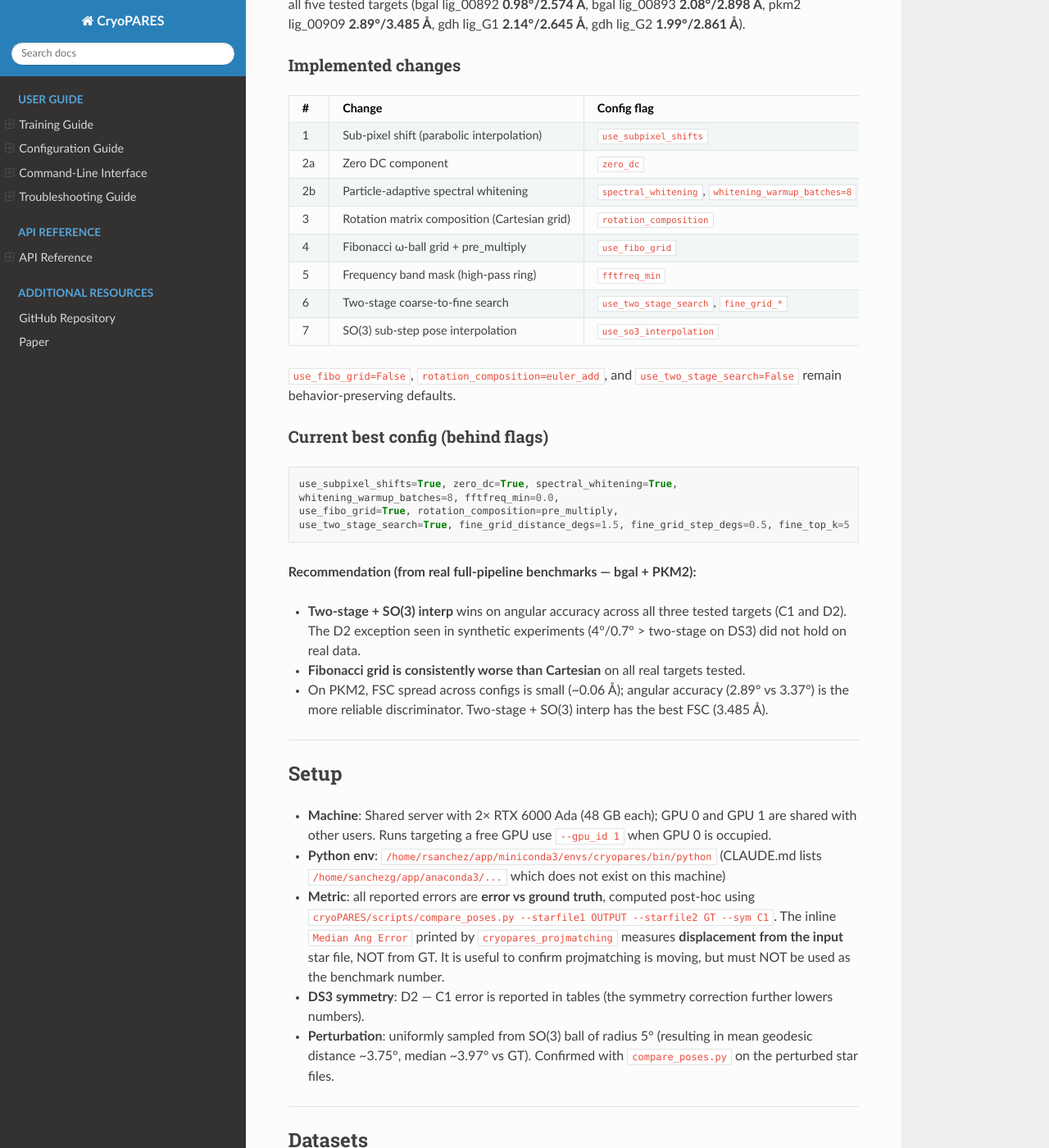
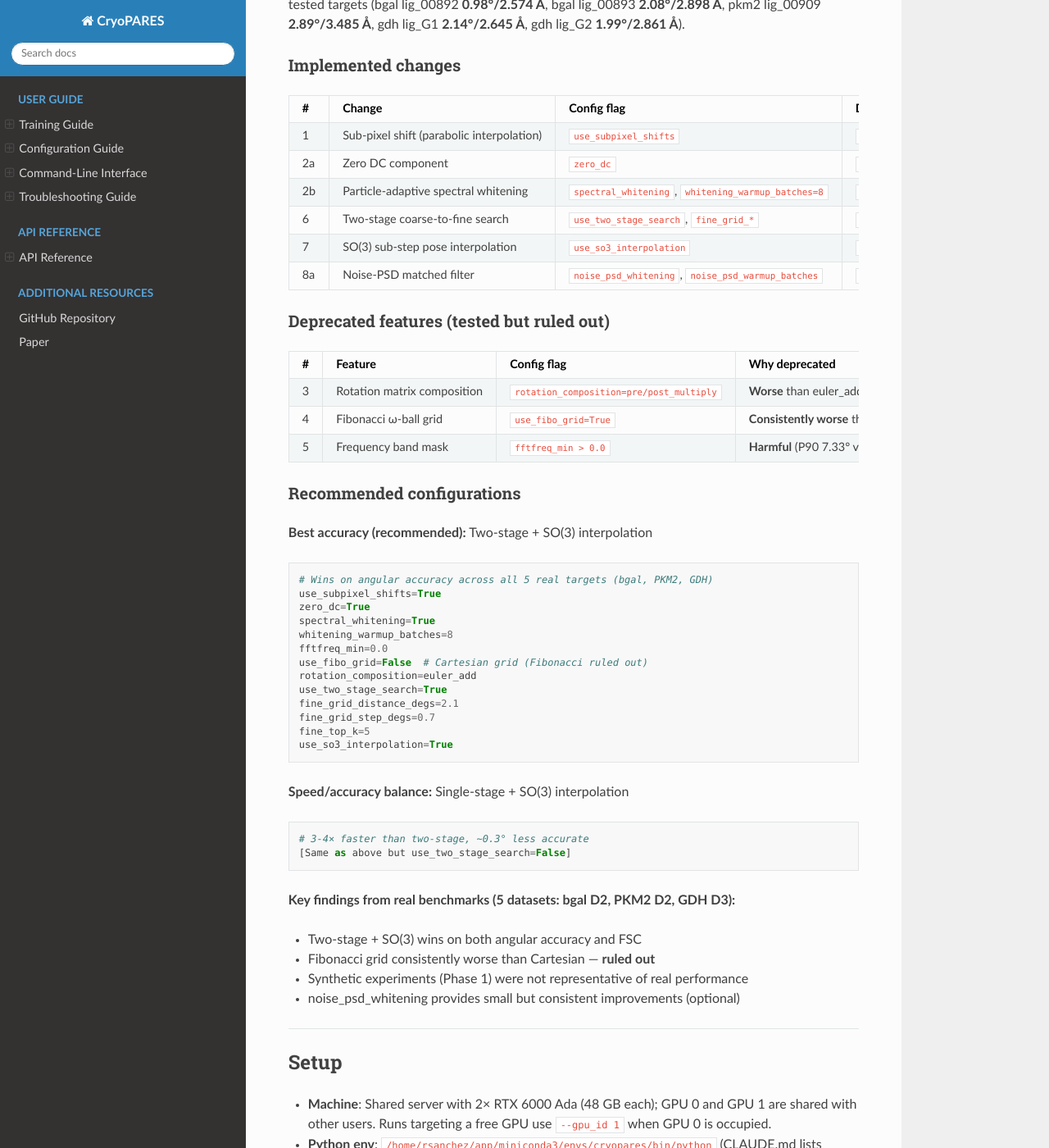
Before and after one commit to rsanchezgarc/cryoPARES, a Sphinx documentation site: the page built from docs/projmatching_benchmark_results.md, in a window 1280 px wide and 1400 px high, scrolled down 831 px. Shown: the whole window at 82% size. Built offline with Sphinx 7.4.7 and the Read the Docs theme 3.1.0, drawn with Linux system fonts in a browser that asks for light colours; some of the changed text lies outside the part shown.

Commit message:
Fix critical conflicts in projmatching documentation
- Correct fine grid params: 2.1°/0.7° (was incorrectly 1.5°/0.5°)
- Fix Fibonacci contradiction: mark as deprecated, not recommended
- Move deprecated features to separate table
- Update recommended configs with correct Cartesian grid params

````diff
--- a/docs/projmatching_benchmark_results.md
+++ b/docs/projmatching_benchmark_results.md
@@ -25,7 +25,7 @@ model** (the actual D2 use case), which will be the ground truth for configurati
 ## Executive summary
 
 **Starting point:** NN pose estimates (~7°) → Cartesian 6°/2° projmatching plateaus near 1.3–1.7° (master branch).
-**Current best on real data:** Cartesian two-stage + SO(3) interpolation (6°/2° coarse Euler-add, 2.1°/0.7° Fibo fine, K=5, SO(3) interp on fine winner) — best on angular accuracy across all five tested targets (bgal lig_00892 **0.98°/2.574 Å**, bgal lig_00893 **2.08°/2.898 Å**, pkm2 lig_00909 **2.89°/3.485 Å**, gdh lig_G1 **2.14°/2.645 Å**, gdh lig_G2 **1.99°/2.861 Å**).
+**Current best on real data:** Cartesian two-stage + SO(3) interpolation (6°/2° coarse Euler-add, 2.1°/0.7° Cartesian fine, K=5, SO(3) interp) — best on angular accuracy across all five tested targets (bgal lig_00892 **0.98°/2.574 Å**, bgal lig_00893 **2.08°/2.898 Å**, pkm2 lig_00909 **2.89°/3.485 Å**, gdh lig_G1 **2.14°/2.645 Å**, gdh lig_G2 **1.99°/2.861 Å**).
 
 ### Implemented changes
 
@@ -34,30 +34,48 @@ model** (the actual D2 use case), which will be the ground truth for configurati
 | 1 | Sub-pixel shift (parabolic interpolation) | `use_subpixel_shifts` | `True` | Angular improvement at 1° grid; shift improvement at all grids |
 | 2a | Zero DC component | `zero_dc` | `True` | Small shift accuracy improvement |
 | 2b | Particle-adaptive spectral whitening | `spectral_whitening`, `whitening_warmup_batches=8` | `True` | DS2: 1.64→1.33°, DS3: 1.69→1.43° (19% improvement) |
-| 3 | Rotation matrix composition (Cartesian grid) | `rotation_composition` | `euler_add` | **Worse** than euler_add — grid incompatible with matrix composition |
-| 4 | Fibonacci ω-ball grid + pre_multiply | `use_fibo_grid` | `False` | DS2: 1.33→1.31°, DS3 P90: 4.85→3.52° — best single-stage |
-| 5 | Frequency band mask (high-pass ring) | `fftfreq_min` | `0.0` (off) | **Harmful** (P90 7.33° vs 2.75°) — keep disabled |
 | 6 | Two-stage coarse-to-fine search | `use_two_stage_search`, `fine_grid_*` | `False` | DS2: median 1.37°→**0.42°** (3×); DS3: 1.60°→1.35°; 24% fewer evals vs 6°/1° |
-| 7 | SO(3) sub-step pose interpolation | `use_so3_interpolation` | `False` | **Benchmarked on bgal.** cart_6-2+SO3: lig_00892 1.47°→**1.13°** (23%), FSC 2.667→**2.581 Å**; lig_00893 2.49°→**2.25°** (10%), FSC 2.967→**2.926 Å**. Beats two-stage on FSC for lig_00892. Zero throughput cost (runs at cart_6-2 speed). |
+| 7 | SO(3) sub-step pose interpolation | `use_so3_interpolation` | `True` | cart_6-2+SO3: lig_00892 1.47°→**1.13°** (23%), FSC 2.667→**2.581 Å**; lig_00893 2.49°→**2.25°** (10%). O(1) table-based (0 extra projections). |
+| 8a | Noise-PSD matched filter | `noise_psd_whitening`, `noise_psd_warmup_batches` | `False` | Best angular accuracy on all 4 real targets tested; best FSC on PKM2 (3.432 Å, −0.053 Å) |
 
-`use_fibo_grid=False`, `rotation_composition=euler_add`, and `use_two_stage_search=False` remain
-behavior-preserving defaults.
+### Deprecated features (tested but ruled out)
 
-### Current best config (behind flags)
+| # | Feature | Config flag | Why deprecated |
+|---|---------|-------------|----------------|
+| 3 | Rotation matrix composition | `rotation_composition=pre/post_multiply` | **Worse** than euler_add — Cartesian grid incompatible with matrix composition |
+| 4 | Fibonacci ω-ball grid | `use_fibo_grid=True` | **Consistently worse** than Cartesian on all real targets (bgal, PKM2, GDH). Synthetic results were not representative. |
+| 5 | Frequency band mask | `fftfreq_min > 0.0` | **Harmful** (P90 7.33° vs 2.75°) — low-freq content essential |
 
-```
-use_subpixel_shifts=True, zero_dc=True, spectral_whitening=True,
-whitening_warmup_batches=8, fftfreq_min=0.0,
-use_fibo_grid=True, rotation_composition=pre_multiply,
-use_two_stage_search=True, fine_grid_distance_degs=1.5, fine_grid_step_degs=0.5, fine_top_k=5
+### Recommended configurations
+
+**Best accuracy (recommended):** Two-stage + SO(3) interpolation
+```python
+# Wins on angular accuracy across all 5 real targets (bgal, PKM2, GDH)
+use_subpixel_shifts=True
+zero_dc=True
+spectral_whitening=True
+whitening_warmup_batches=8
+fftfreq_min=0.0
+use_fibo_grid=False  # Cartesian grid (Fibonacci ruled out)
+rotation_composition=euler_add
+use_two_stage_search=True
+fine_grid_distance_degs=2.1
+fine_grid_step_degs=0.7
+fine_top_k=5
+use_so3_interpolation=True
 ```
 
-**Recommendation (from real full-pipeline benchmarks — bgal + PKM2):**
-- **Two-stage + SO(3) interp** wins on angular accuracy across all three tested targets (C1 and D2).
-  The D2 exception seen in synthetic experiments (4°/0.7° > two-stage on DS3) did not hold on real data.
-- **Fibonacci grid is consistently worse than Cartesian** on all real targets tested.
-- On PKM2, FSC spread across configs is small (~0.06 Å); angular accuracy (2.89° vs 3.37°)
-  is the more reliable discriminator. Two-stage + SO(3) interp has the best FSC (3.485 Å).
+**Speed/accuracy balance:** Single-stage + SO(3) interpolation
+```python
+# 3-4× faster than two-stage, ~0.3° less accurate
+[Same as above but use_two_stage_search=False]
+```
+
+**Key findings from real benchmarks (5 datasets: bgal D2, PKM2 D2, GDH D3):**
+- Two-stage + SO(3) wins on both angular accuracy and FSC
+- Fibonacci grid consistently worse than Cartesian — **ruled out**
+- Synthetic experiments (Phase 1) were not representative of real performance
+- noise_psd_whitening provides small but consistent improvements (optional)
 
 ---
 
````
